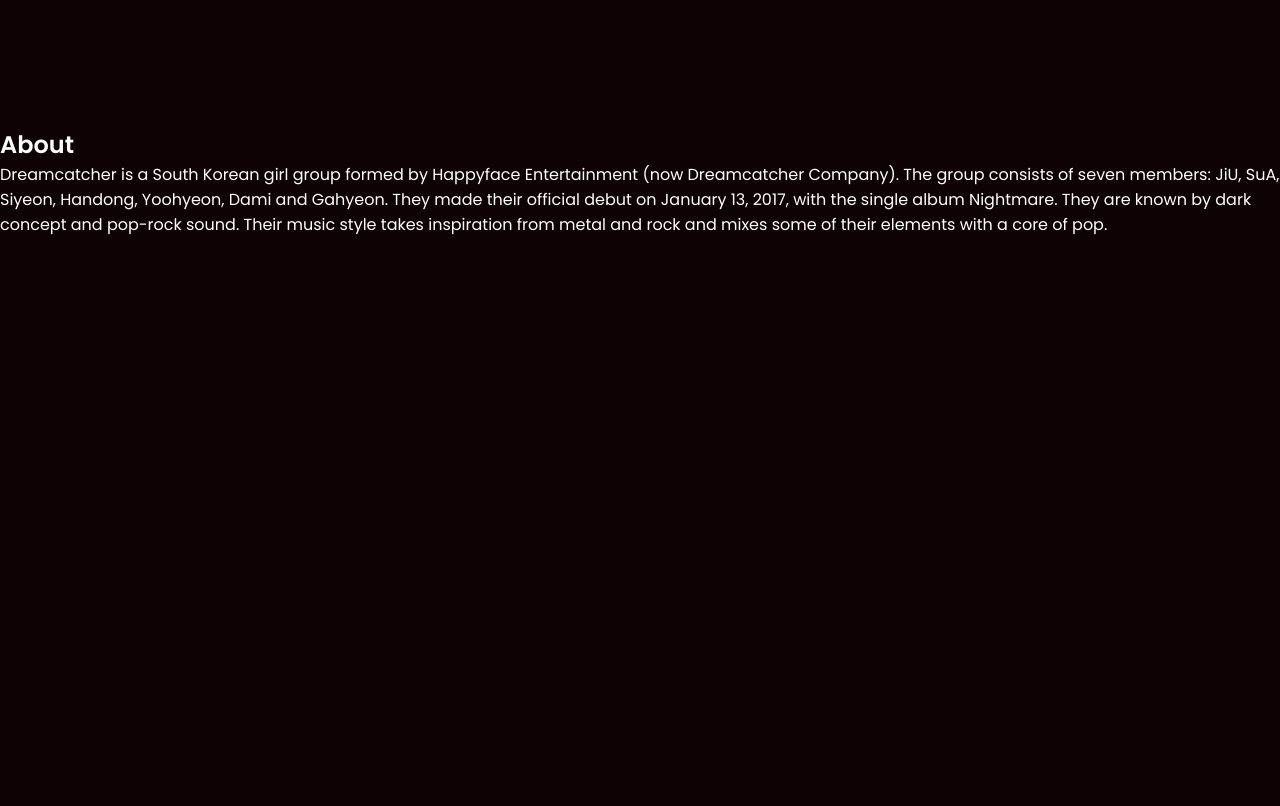
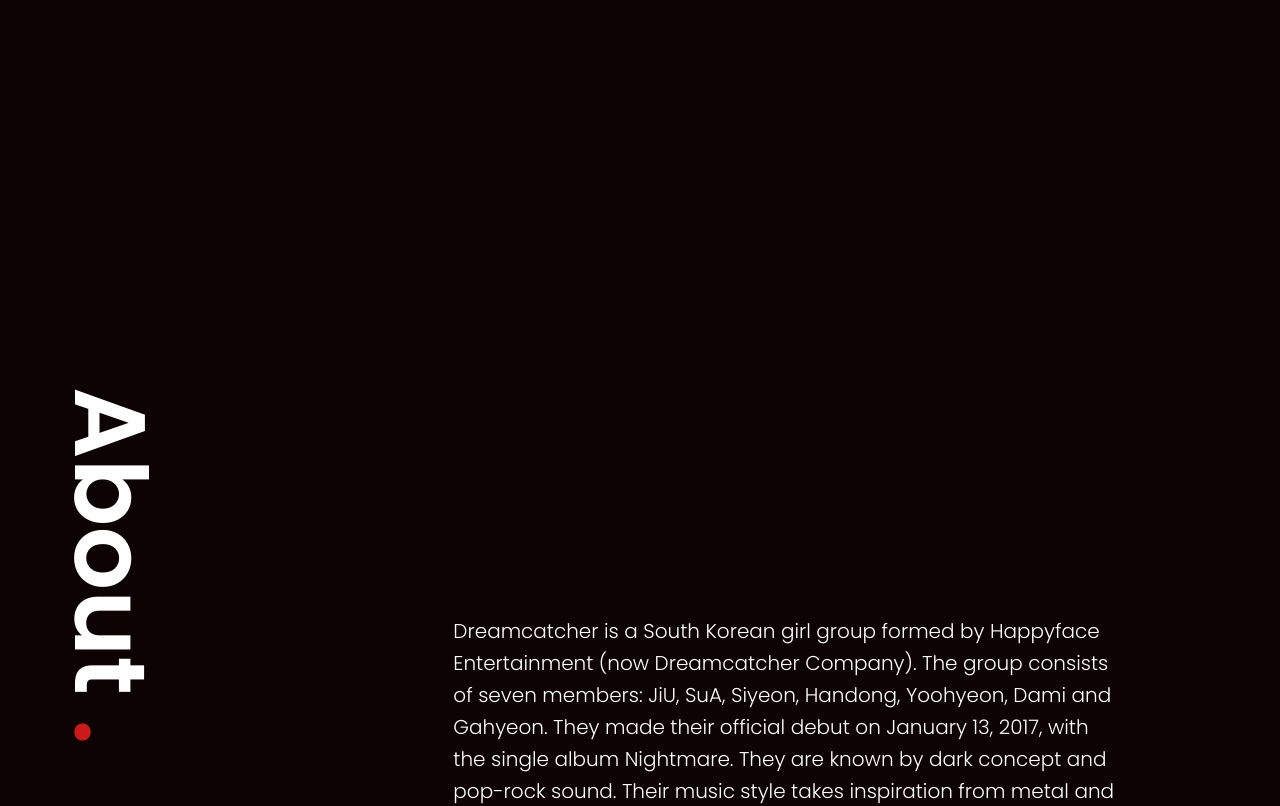
Before and after one commit to natalie-maks/dreamcatcher-website-js, a plain HTML site: page index.html in a window 1280 px wide. Shown: the part 1640-2446 px from the top of the page. Drawn offline with Linux system fonts and the light colour scheme.

Commit message:
Added styling to about section

```diff
--- a/index.html
+++ b/index.html
@@ -60,8 +60,8 @@
           </ul>
         </div>
       </section>
-      <section>
-        <h1>About</h1>
+      <section class="about">
+        <h1>About <span>.</span></h1>
         <p>
           Dreamcatcher is a South Korean girl group formed by Happyface
           Entertainment (now Dreamcatcher Company). The group consists of seven
--- a/src/style.scss
+++ b/src/style.scss
@@ -57,6 +57,7 @@
 section {
   min-height: 100vh;
   width: 100%;
+  margin-bottom: 200px;
 }
 
 .promo {
@@ -104,3 +105,33 @@
     }
   }
 }
+
+.about {
+  padding: 60px;
+  display: grid;
+  grid-template-columns: repeat(12, 1fr);
+  column-gap: 20px;
+
+  h1 {
+    font-size: 100px;
+    line-height: 100px;
+    font-weight: 600;
+    transform-origin: top left;
+    transform: rotateZ(90deg) translateY(-100px);
+
+    grid-column: 1/5;
+
+    span {
+      color: $red-color;
+    }
+  }
+
+  p {
+    grid-column: 5/12;
+    font-size: 20px;
+    line-height: 32px;
+    font-weight: 300;
+    display: flex;
+    align-items: center;
+  }
+}
```
Also changed, not shown: src/style.css, 1 other file.
